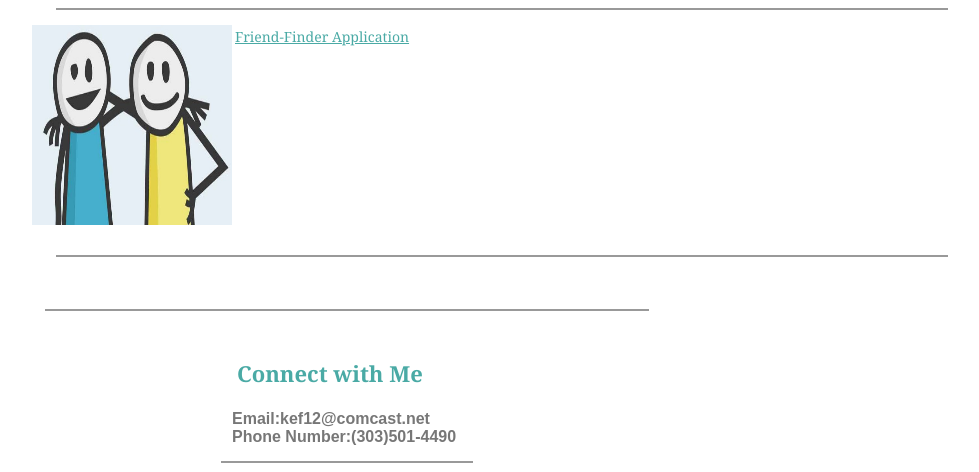
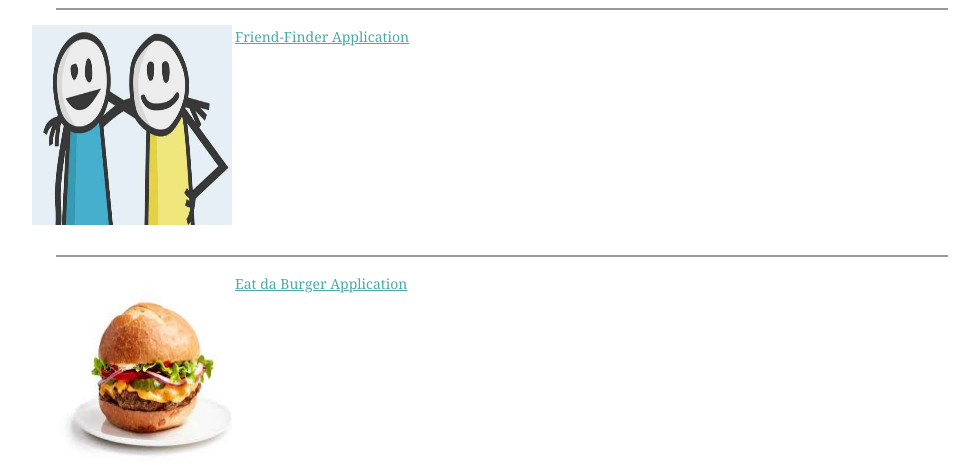
Before and after one commit to kef12/Bootstrap-Portfolio, a plain HTML site: page portfolio.html in a window 1280 px wide. Shown: the part 1475-1947 px from the top of the page, without its empty margins (293-1272 px from the left). Drawn offline with Linux system fonts and the light colour scheme.

Commit message:
burger add

```diff
--- a/portfolio.html
+++ b/portfolio.html
@@ -81,6 +81,13 @@
                     </div>
                     <br />
                     <hr />
+                    <div class="row">
+                      <div class="col s6">
+                        <a class="port-navigation" href="https://github.com/kef12/burger">Eat da Burger Application</a>
+                        <img class="Portfolio-Pics-Burger" src="./assets/images/burger.jpeg" alt="Eat da Buger Application">
+                      </div>
+                      <br />
+                      <hr />
       </section>
 
 
--- a/style.css
+++ b/style.css
@@ -180,6 +180,15 @@ h4 {
   float: left;
 }
 
+.Portfolio-Pics-Burger {
+  width: 200px;
+  height: 200px;
+  margin-left: 10px;
+  margin-bottom: 30px;
+  float: left;
+}
+
+
 div {
   background-color: #ffffff;
   border-color: #dddddd;
```
Also changed, not shown: assets/images/burger.jpeg (added).
